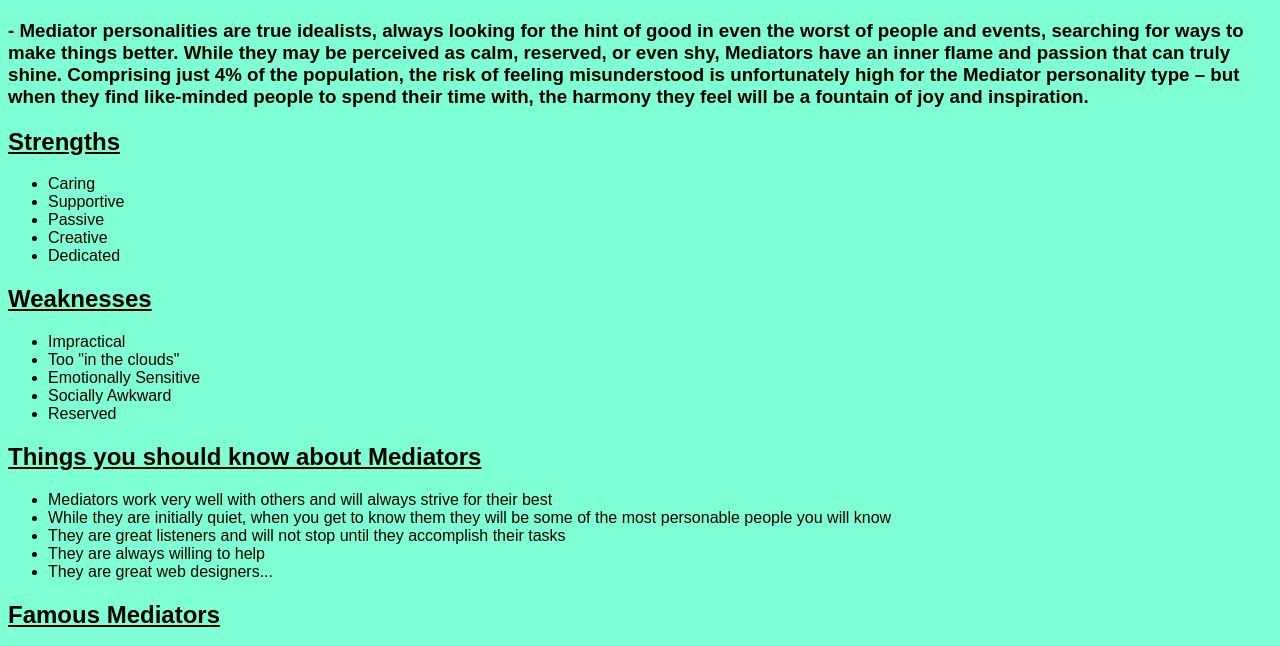
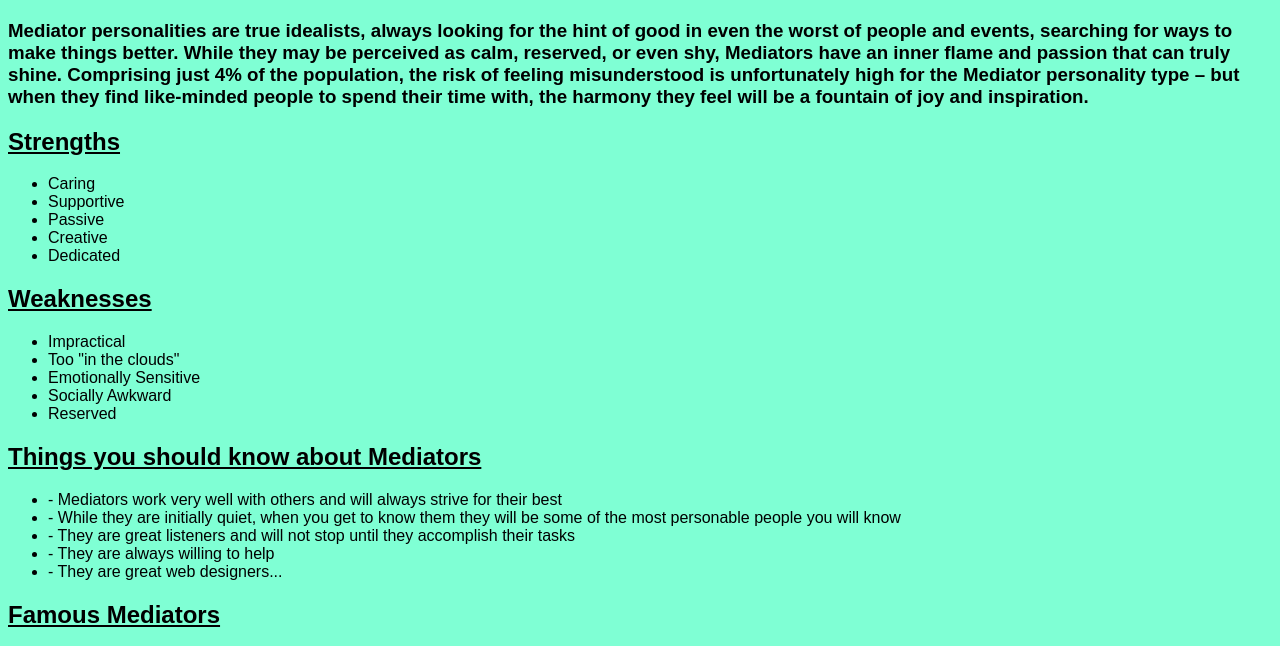
Before and after one commit to Aux5/personality, a plain HTML site: page index.html in a window 1280 px wide. Shown: the part 383-1029 px from the top of the page. Drawn offline with Linux system fonts and the light colour scheme.

Commit message:
third commit

```diff
--- a/index.html
+++ b/index.html
@@ -11,18 +11,18 @@
     <header>
     <h1 id="Header">Personality - Mediator</h1>
     </header>
-    <img src="https://www.16personalities.com/images/types/infp.png">
+    <img id="MI" src="https://www.16personalities.com/images/types/infp.png">
 <article>
     <section>
         <h1>
-                -  Mediator personalities are true idealists, always looking for the hint of good in even the worst of people and events,
+                Mediator personalities are true idealists, always looking for the hint of good in even the worst of people and events,
                  searching for ways to make things better. While they may be perceived as calm, reserved, or even shy,
                   Mediators have an inner flame and passion that can truly shine. Comprising just 4% of the population,
                    the risk of feeling misunderstood is unfortunately high for the Mediator personality type –
                     but when they find like-minded people to spend their time with, the harmony they feel will be a fountain of joy and inspiration.
         </h1>
         <header>
-            <h2 id="Strengths">Strengths</h2>
+            <h2 id="Strengths">    Strengths</h2>
             <ul>
                 <li>Caring</li>
                 <li>Supportive</li>
@@ -35,7 +35,7 @@
 
     </section>
     <section>
-        <h2 id="Weaknesses">Weaknesses</h2>
+        <h2 id="Weaknesses">     Weaknesses</h2>
         <ul>
             <li>Impractical</li>
             <li>Too "in the clouds"</li>
@@ -47,19 +47,19 @@
     <section>
         <h2 id="Things">Things you should know about Mediators</h2>
         <ul>
-            <li>Mediators work very well with others and will always
+            <li>- Mediators work very well with others and will always
                 strive for their best
             </li>
-            <li>While they are initially quiet, when you get to know them they
+            <li>- While they are initially quiet, when you get to know them they
                  will be some of the most personable people you will know </li>
-                 <li>They are great listeners and will not stop until they accomplish their tasks</li>
-                 <li>They are always willing to help</li>
-                 <li>They are great web designers...</li>
+                 <li>- They are great listeners and will not stop until they accomplish their tasks</li>
+                 <li>- They are always willing to help</li>
+                 <li>- They are great web designers...</li>
         </ul>
     </section>
     <section>
 <h2 id="famous">Famous Mediators</h2>
-<ul>
+<ul id="list">
     <li>J.R.R Tolkien - Author of The Lord of the Rings</li>
     <img src="https://storage.googleapis.com/neris/public/images/types/famous/diplomats_INFP_j_r_r_tolkien.png">
     <li>Frodo Baggins - The ring bearer and savior of Middle Earth</li>
@@ -68,6 +68,7 @@
     <img src="https://storage.googleapis.com/neris/public/images/types/famous/diplomats_INFP_william_shakespeare.png">
 
 </ul>
+<a href="https://www.16personalities.com/infp-personality" target="_blank">More on the Mediator</a>
 
 
 
```
